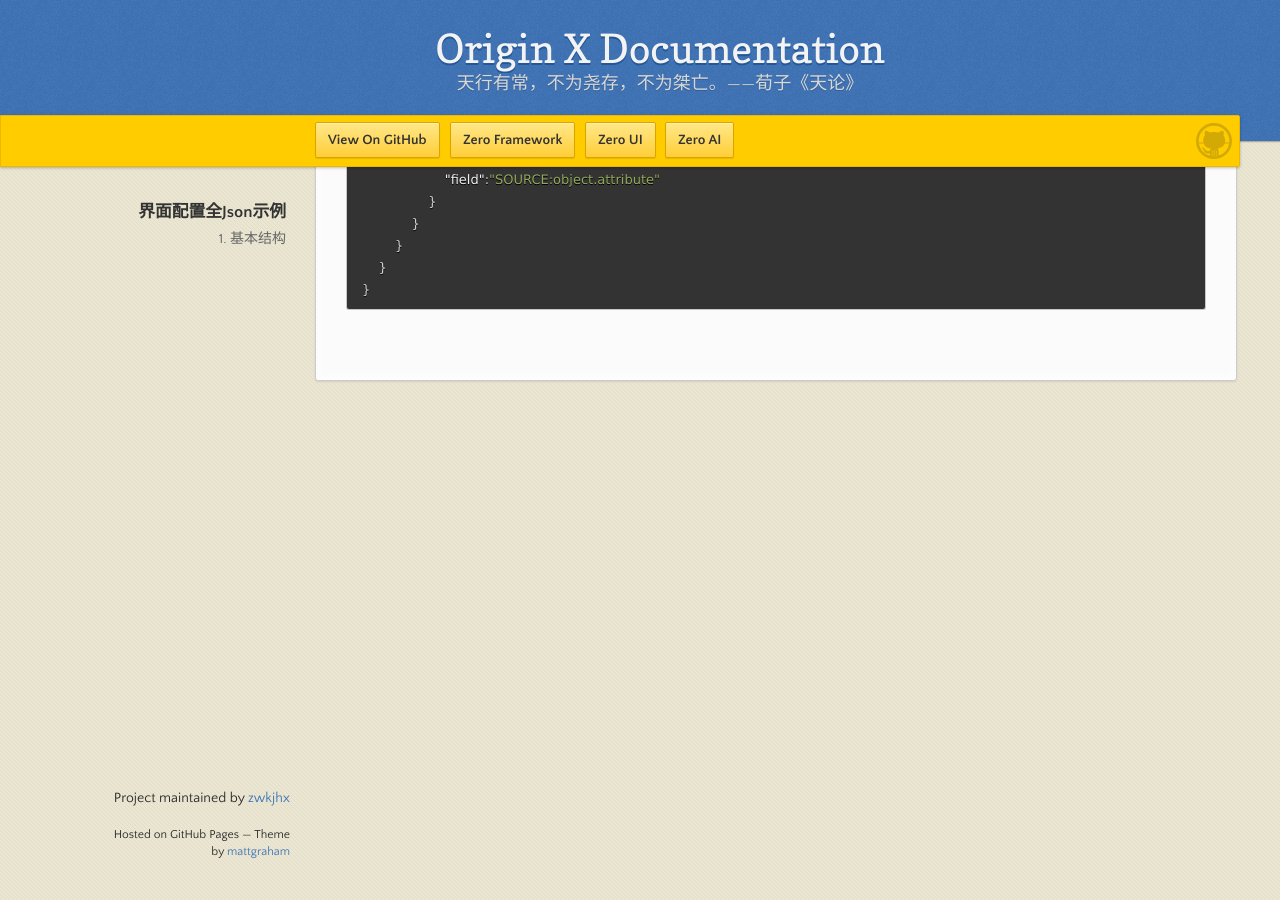
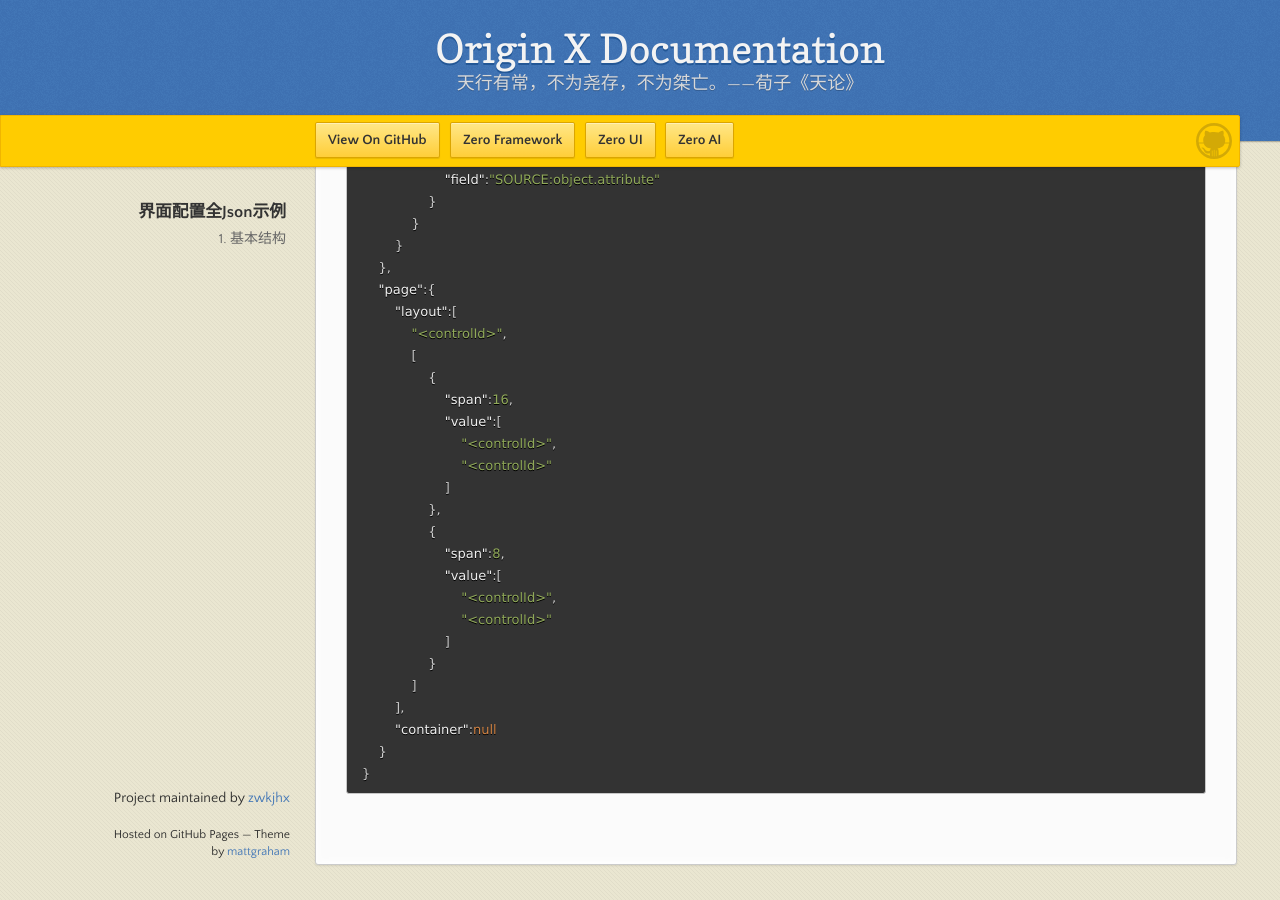
Before and after one commit to zwkjhx/ox-doc, a Jekyll site: the page built from specification/3-origin-xgui-fan/spo-002-jie-mian-pei-zhi-quan-json-shi-li.md, in a window 1280 px wide and 900 px high, scrolled down 592 px. Built offline with Jekyll 4.4.1, drawn with Linux system fonts in a browser that asks for light colours; our own code applies the rules of GitHub Pages for plain Markdown files.

Commit message:
Updates specification/3-origin-xgui-fan/spo-002-jie-mian-pei-zhi-quan-json-shi-li.md
Auto commit by GitBook Editor

````diff
--- a/specification/3-origin-xgui-fan/spo-002-jie-mian-pei-zhi-quan-json-shi-li.md
+++ b/specification/3-origin-xgui-fan/spo-002-jie-mian-pei-zhi-quan-json-shi-li.md
@@ -28,6 +28,28 @@
                 }
             }
         }
+    },
+    "page":{
+        "layout":[
+            "<controlId>",
+            [
+                {
+                    "span":16,
+                    "value":[
+                        "<controlId>",
+                        "<controlId>"
+                    ]
+                },
+                {
+                    "span":8,
+                    "value":[
+                        "<controlId>",
+                        "<controlId>"
+                    ]
+                }
+            ]
+        ],
+        "container":null
     }
 }
 ```
````
